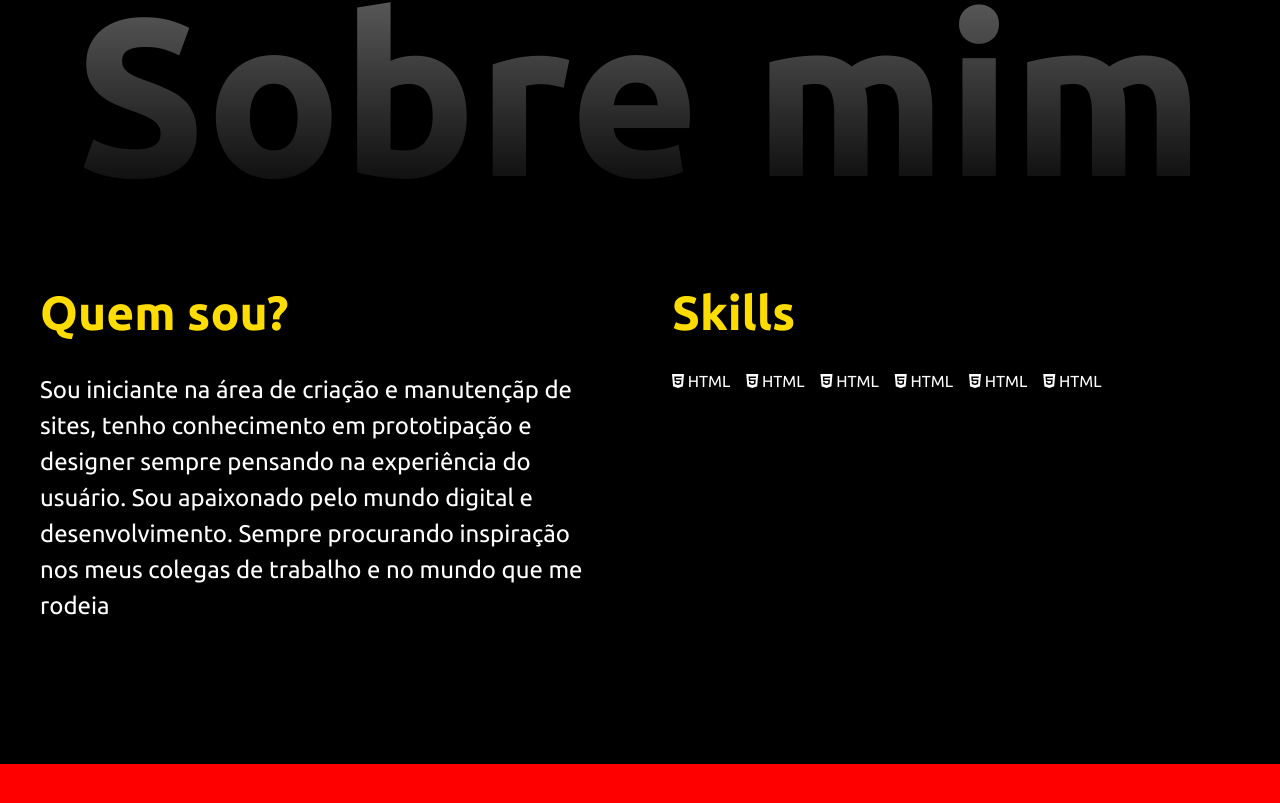
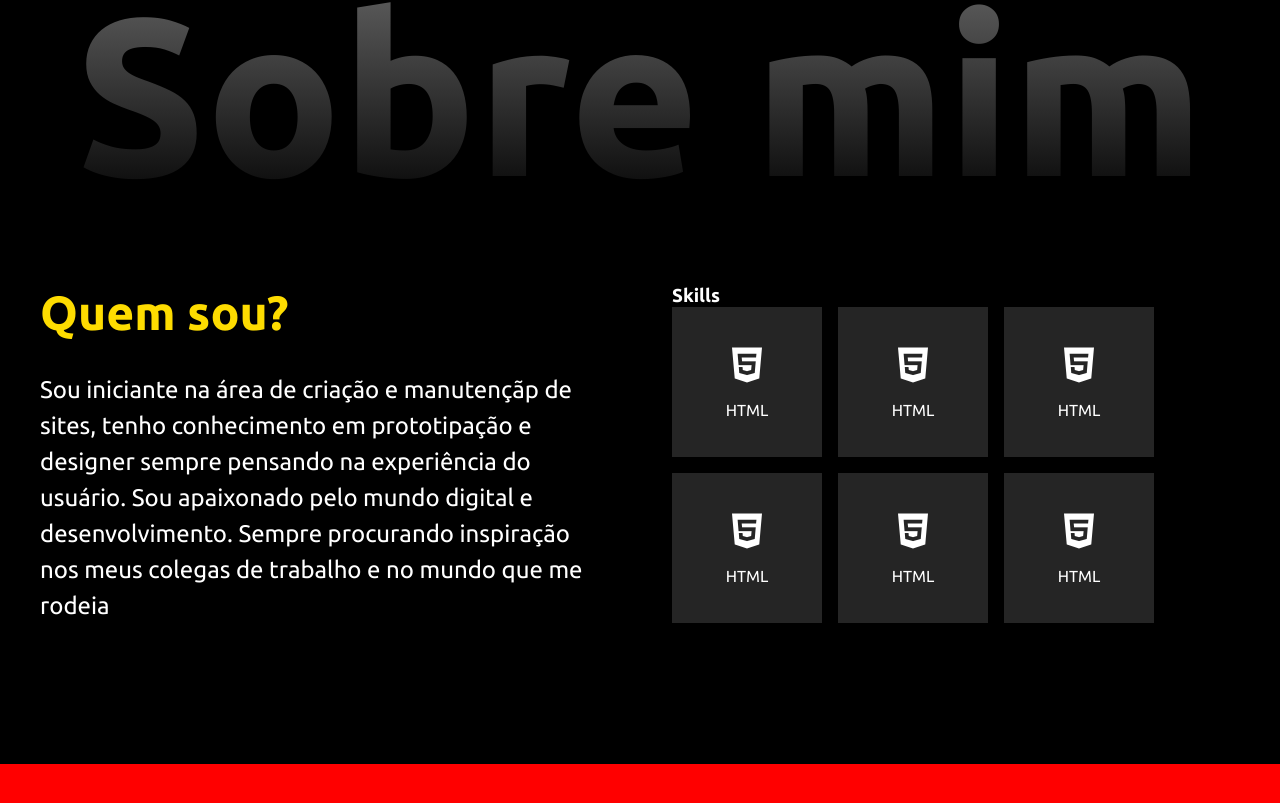
Before and after one commit to Ratinho253/Prtfolio, a plain HTML site: page index.html in a window 1280 px wide. Shown: the part 836-1639 px from the top of the page. Drawn offline with Linux system fonts and the light colour scheme.

Commit message:
terminando

```diff
--- a/index.html
+++ b/index.html
@@ -55,45 +55,38 @@
                 <p class="description__text">Sou iniciante na área de criação e manutençãp de sites, tenho conhecimento em prototipação  e designer sempre pensando na experiência do usuário.
                     Sou apaixonado pelo mundo digital e desenvolvimento. Sempre procurando inspiração nos meus colegas de trabalho  e no mundo que me rodeia</p>
             </div>
-            <div class="skils">
-                <h3 class="skills__title">Skills</h3>
-                <div class="skills__icons">
-                    <div class="icon">
-                        <i class="fab fa-html5"></i>
-                        <span>HTML</span>
-                    </div>
+        </div>
+        <div class="skills">
+            <h3 class="skills_title">Skills</h3>
+            <div class="skills__icons">
 
+            <div class="skills__icon">
+                <i class="fab fa-html5"></i>
+                <span>HTML</span>
+            </div>
+            <div class="skills__icon">
+                <i class="fab fa-html5"></i>
+                <span>HTML</span>
+            </div>
+            <div class="skills__icon">
+                <i class="fab fa-html5"></i>
+                <span>HTML</span>
+            </div>
+            <div class="skills__icon">
+                <i class="fab fa-html5"></i>
+                <span>HTML</span>
+            </div>
+            <div class="skills__icon">
+                <i class="fab fa-html5"></i>
+                <span>HTML</span>
+            </div>
+            <div class="skills__icon">
+                <i class="fab fa-html5"></i>
+                <span>HTML</span>
+            </div>
 
-                    <div class="icon">
-                        <i class="fab fa-html5"></i>
-                        <span>HTML</span>
-                    </div>
-
-
-                    <div class="icon">
-                        <i class="fab fa-html5"></i>
-                        <span>HTML</span>
-                    </div>
-
-
-                    <div class="icon">
-                        <i class="fab fa-html5"></i>
-                        <span>HTML</span>
-                    </div>
-
-
-                    <div class="icon">
-                        <i class="fab fa-html5"></i>
-                        <span>HTML</span>
-                    </div>
-
-
-                    <div class="icon">
-                        <i class="fab fa-html5"></i>
-                        <span>HTML</span>
-                    </div>
-                </div>
             </div>
+        </div>
         </section>
         <section class="Projetos" id="projetos"></section>
         <section class="Contatos" id="contatos"></section>
```
